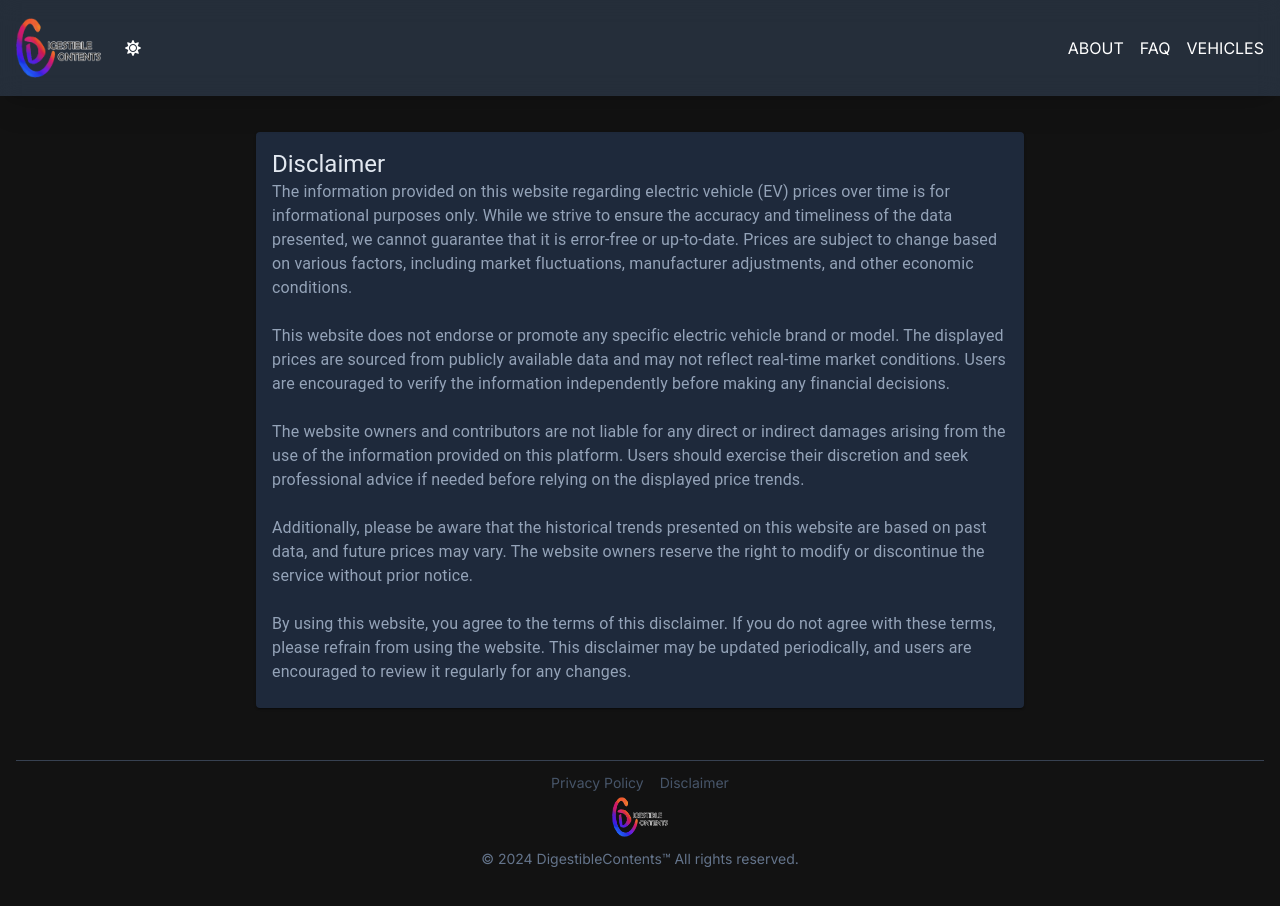
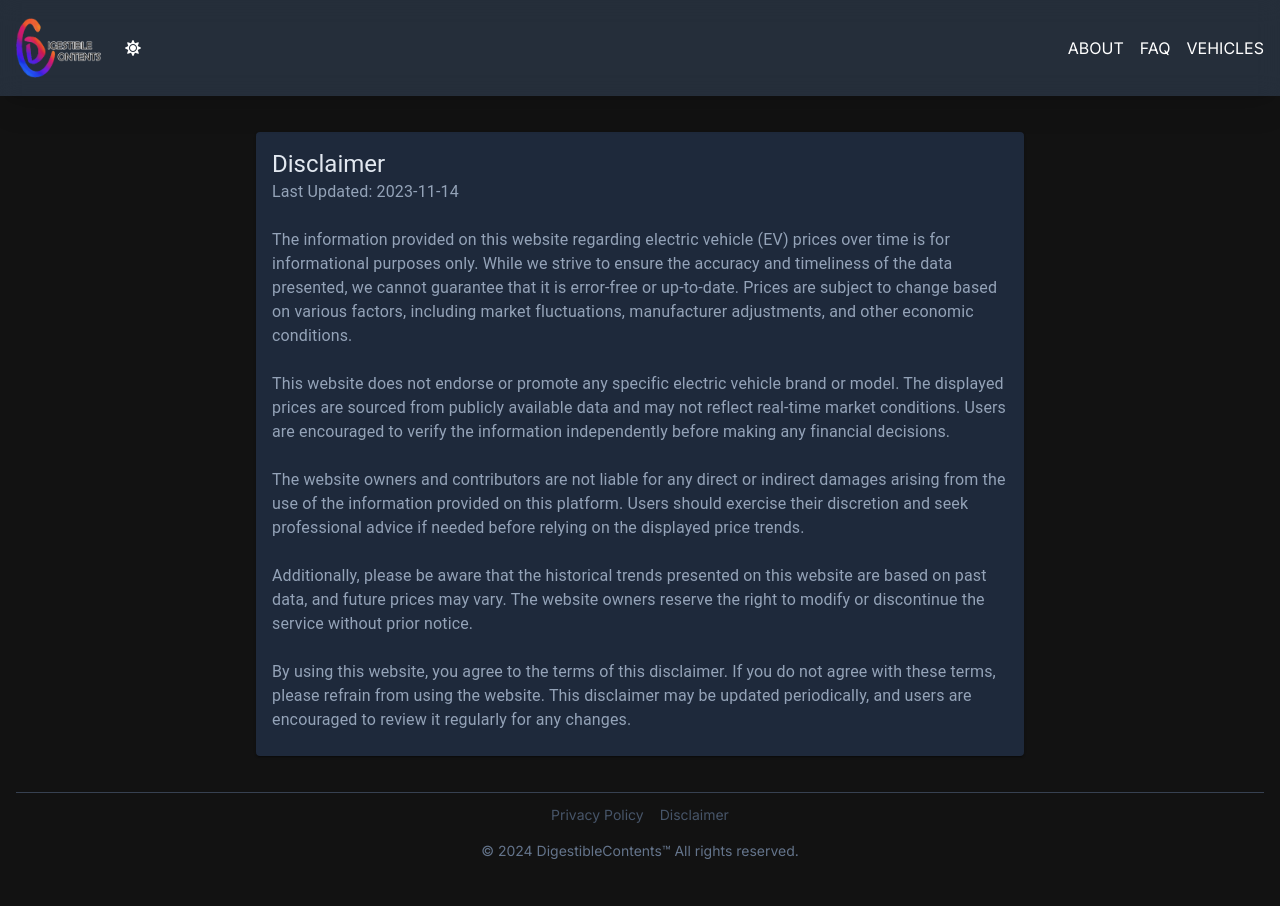
Before and after one commit to issaloo/ev-price-tracker-frontend, a Next.js app: page /disclaimer in a window 1280 px wide. Shown: the top 906 px of the page. Built offline with nearby package versions, Linux system fonts and the light colour scheme.

Commit message:
feat(footer): update

```diff
--- a/app/components/Footer/Footer.tsx
+++ b/app/components/Footer/Footer.tsx
@@ -1,10 +1,8 @@
-import Image from "next/image";
 import Link from "next/link";
-import Logo from "public/logo.png";
 
 const Footer = () => {
   return (
-    <footer className="bottom-0 w-full px-4 my-10">
+    <footer className="bottom-0 w-full px-4 my-6">
       <hr className="my-3 border-gray-200 dark:border-gray-700" />
       <div className="flex flex-col items-center">
         <div className="flex flex-row items-center mb-1 space-x-4">
@@ -21,11 +19,6 @@ const Footer = () => {
             Disclaimer
           </Link>
         </div>
-        <Image
-          src={Logo}
-          alt="Digestible Contents Logo"
-          className="mx-auto h-10 w-auto"
-        />
         <p className="my-3 text-sm text-slate-500">
           © {new Date().getFullYear()} DigestibleContents™ All rights
           reserved.
--- a/app/disclaimer/page.tsx
+++ b/app/disclaimer/page.tsx
@@ -5,7 +5,7 @@ import CardPage from "../components/Card/CardPage";
 export const metadata = {
   title: "EV Price Tracker | Disclaimers",
   description:
-    "Read our concise disclaimer page for important information regarding the use of evpricetracker.com. Understand terms, limitations, and responsibilities before proceeding. Clarify your experience with our straightforward disclaimer.",
+    "Read our concise disclaimer page for important information regarding the use of evpricetracker.com. Understand terms, limitations, and responsibilities before proceeding.",
   icons: {
     icon: "/favicon.png",
   },
@@ -21,6 +21,9 @@ export default function About() {
         variant="body1"
         className="mb-4 text-black dark:text-slate-400"
       >
+        Last Updated: 2023-11-14
+        <br />
+        <br />
         The information provided on this website regarding electric vehicle (EV)
         prices over time is for informational purposes only. While we strive to
         ensure the accuracy and timeliness of the data presented, we cannot
```
